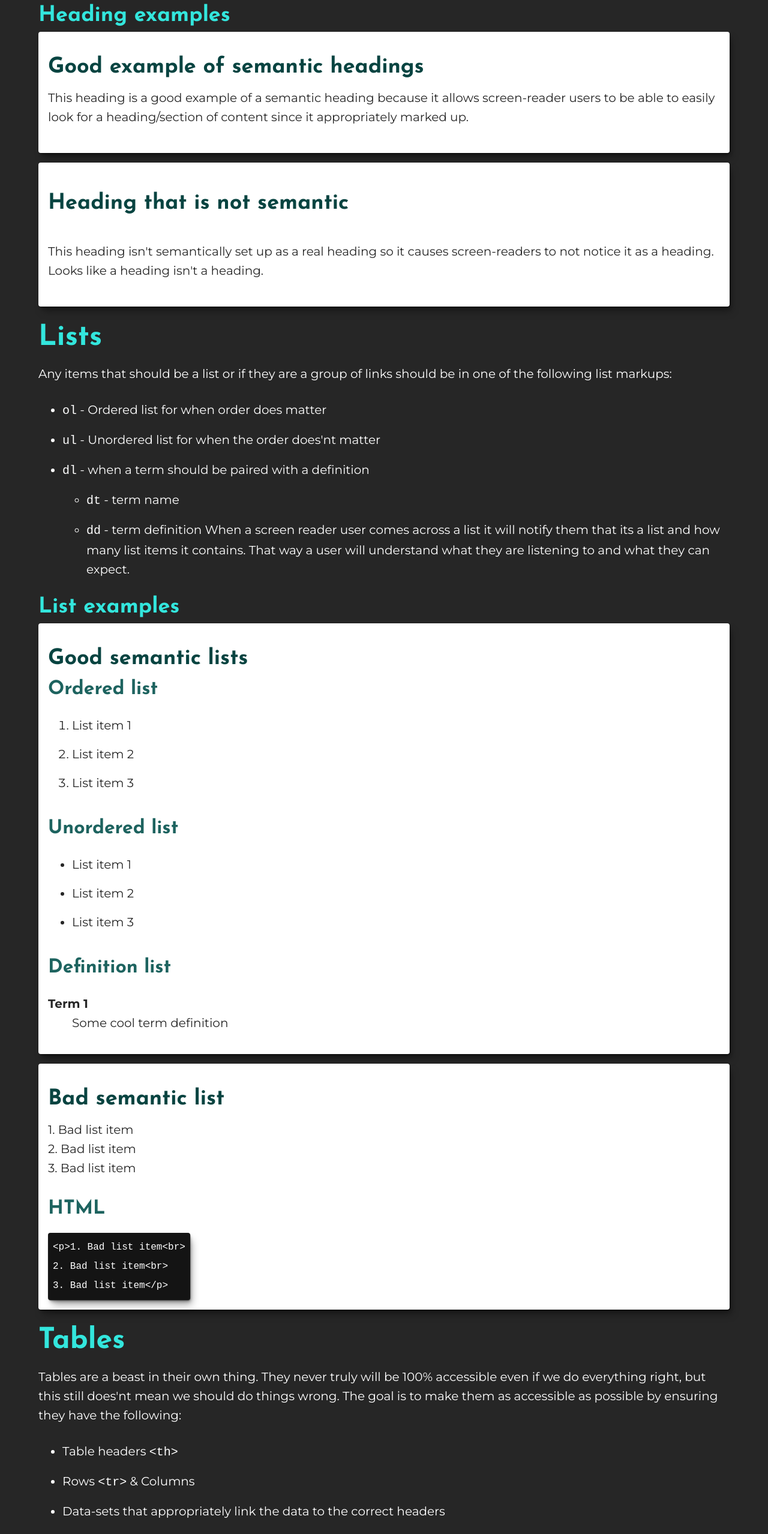
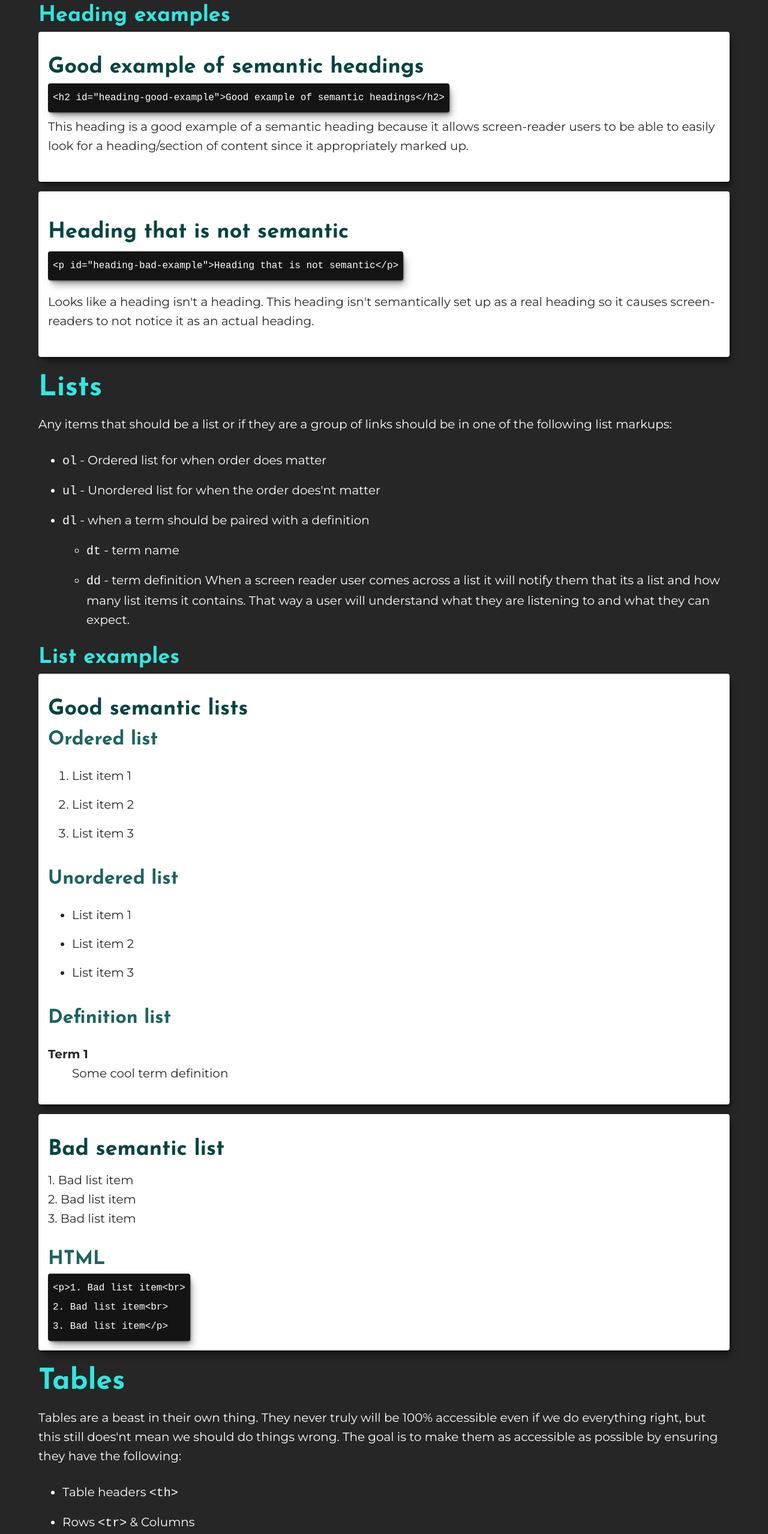
Before and after one commit to mpeck99/WAS-Blog, an Eleventy site: page src/blog/semantics-headings-tables-lists-and-more.md in a window 1280 px wide. Shown: the part 1060-3617 px from the top of the page at 60% size. Built offline with nearby package versions, Linux system fonts and the light colour scheme; Eleventy itself is replaced by a stand-in of ours; files that its build step writes are made by us from their sources.

Commit message:
adding heading examples

```diff
--- a/src/assets/sass/_callouts.scss
+++ b/src/assets/sass/_callouts.scss
@@ -33,7 +33,6 @@
   }
 
   pre {
-    margin-top: 1rem;
     padding: 0.5rem;
 
     background-color: hsl(0deg, 0%, 8%);
@@ -102,6 +101,7 @@
   font-size: 2.25rem;
   font-weight: 700;
   font-family: var(--ff-heading);
+  margin-bottom: 1rem;
 }
 
 // Example specific CSS
--- a/src/blog/semantics-headings-tables-lists-and-more.md
+++ b/src/blog/semantics-headings-tables-lists-and-more.md
@@ -18,12 +18,16 @@ You need to ensure all things that should be headings are actual headings (h1, h
 ### Heading examples
 
 <div class="example" aria-labelledby="heading-good-example" tabindex="0">
-   <h2 id="heading-good-example">Good example of semantic headings</h2>
+  <h2 id="heading-good-example">Good example of semantic headings</h2>
+  <pre>
+    <code>&lt;h2 id="heading-good-example">Good example of semantic headings&lt;/h2&gt;</code>
+  </pre>
   <p>This heading is a good example of a semantic heading because it allows screen-reader users to be able to easily look for a heading/section of content since it appropriately marked up.</p>
 </div>
 <div class="example" aria-labelledby="heading-bad-example" tabindex="0">
   <p id="heading-bad-example">Heading that is not semantic</p>
-  <p>This heading isn't semantically set up as a real heading so it causes screen-readers to not notice it as a heading. Looks like a heading isn't a heading. </p>
+  <pre><code>&lt;p id="heading-bad-example">Heading that is not semantic&lt;/p&gt;</code></pre>
+  <p>Looks like a heading isn't a heading. This heading isn't semantically set up as a real heading so it causes screen-readers to not notice it as an actual heading.</p>
 </div>
 
 ## Lists
```
